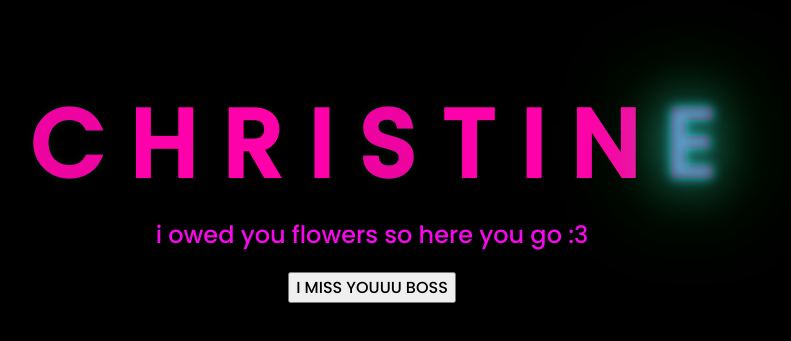
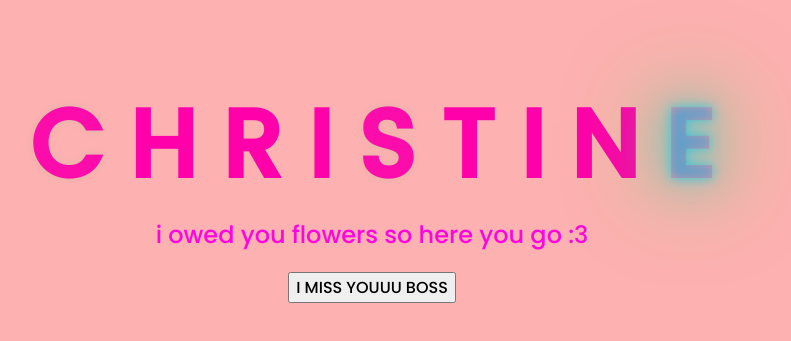
Before and after one commit to leaught23/TINETINEEE, a plain HTML site: page index.html in a window 1280 px wide. Shown: the part 221-562 px from the top of the page, without its empty margins (276-1067 px from the left). Drawn offline with Linux system fonts and the light colour scheme.

Commit message:
changed color

```diff
--- a/css/style.css
+++ b/css/style.css
@@ -3,14 +3,14 @@
     font-family: 'Poppins',cursive;
 }
 body{
-    color: rgb(247, 8, 235);
+    color: rgb(255, 6, 222);
     width: 100%;
     height: 100vh;
     display: flex;
     flex-direction: column;
     align-items: center;
     justify-content: center;
-    background-color: black;
+    background-color: rgb(253, 177, 177);
 }
 .greetings{
     font-size: 6rem;
```
